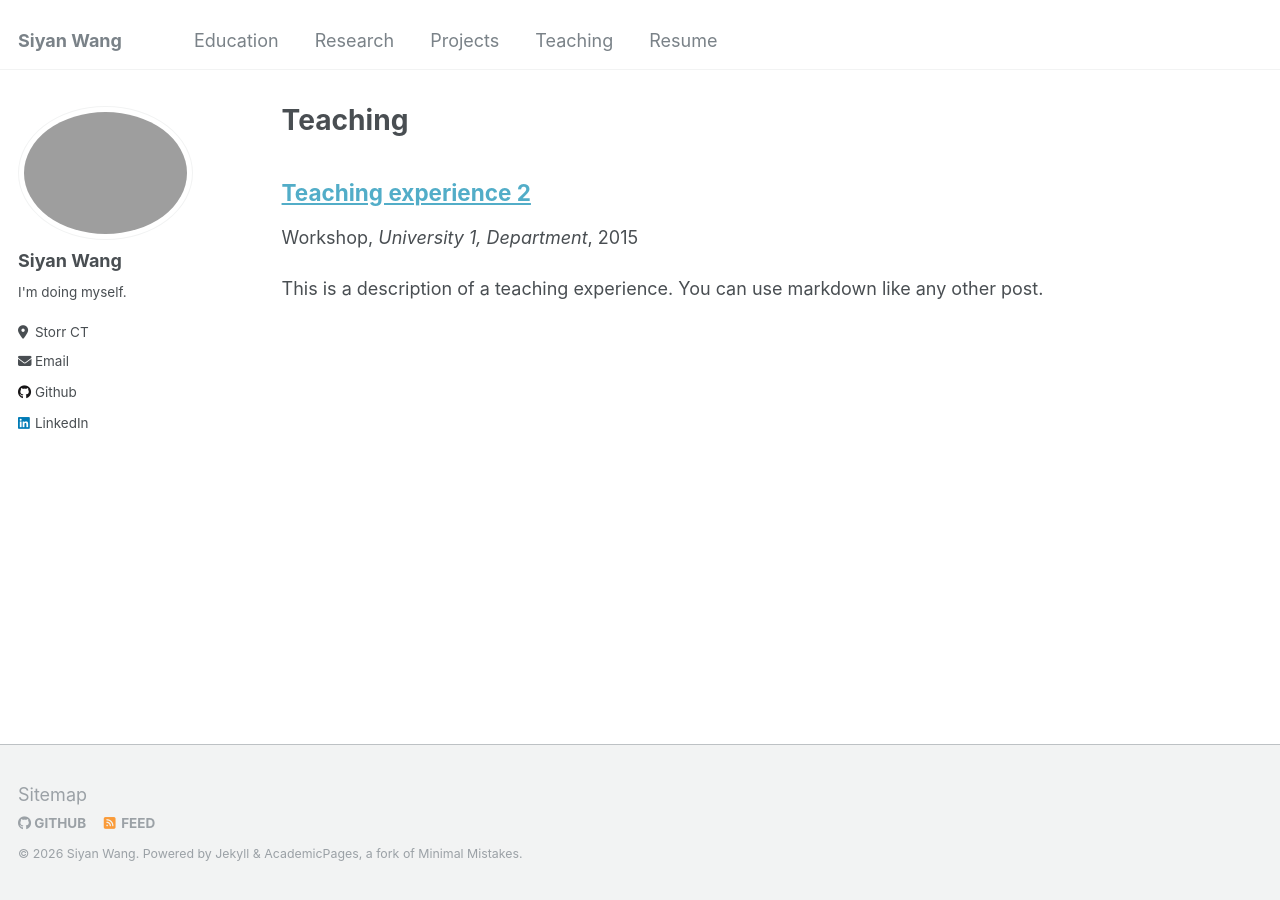
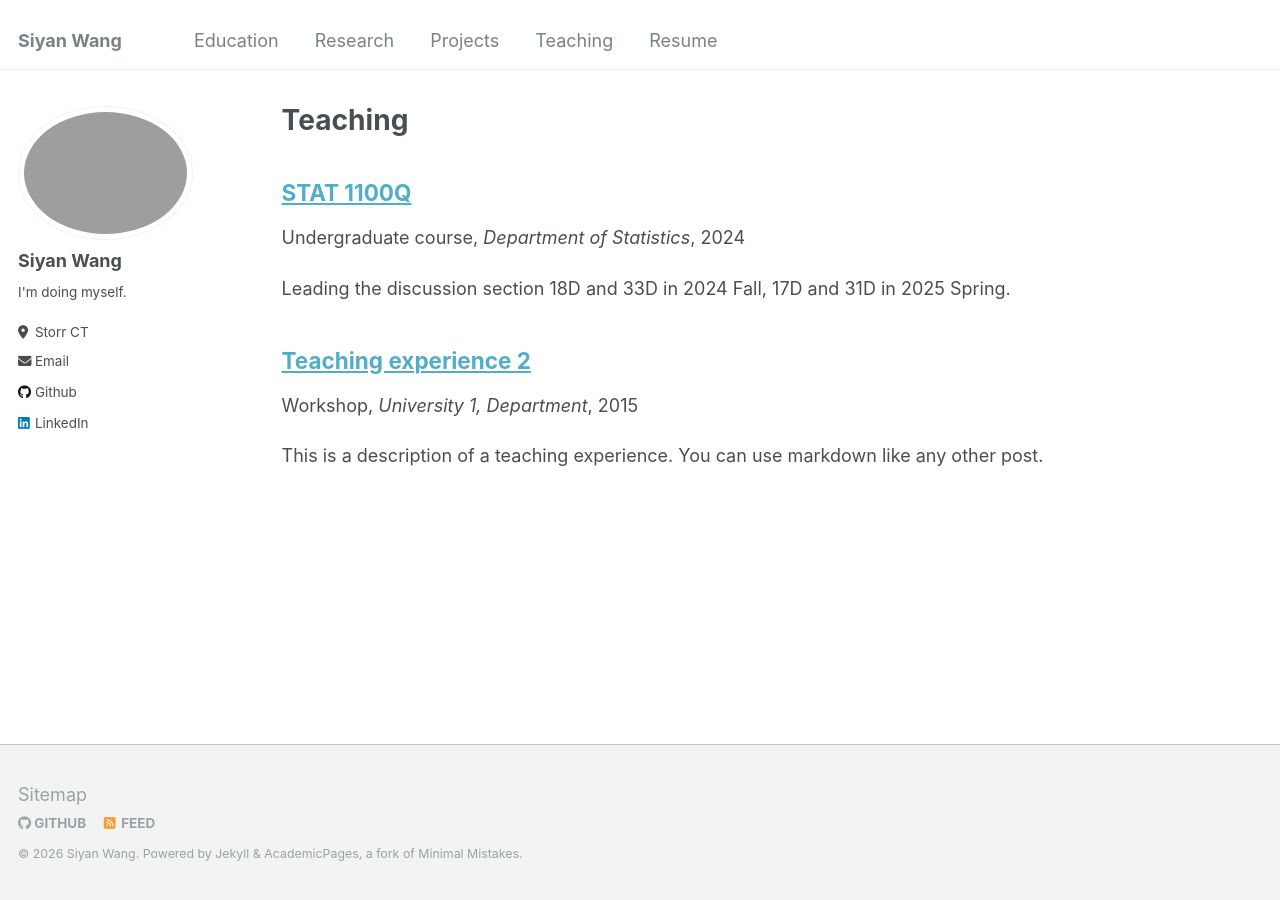
Before and after one commit to siyanwang123/siyanwang123.github.io, a Jekyll site: the page built from _pages/teaching.html, in a window 1280 px wide. Built offline with Jekyll 4.4.1, drawn with Linux system fonts in a browser that asks for light colours; a file with an impossible date is left out.

Commit message:
Update 2014-spring-teaching-1.md

```diff
--- a/_teaching/2014-spring-teaching-1.md
+++ b/_teaching/2014-spring-teaching-1.md
@@ -4,7 +4,7 @@ collection: teaching
 type: "Undergraduate course"
 permalink: https://statistics.uconn.edu/undergraduate/courses/course/STAT/1100Q/
 venue: "Department of Statistics"
-date: AY2024-2025
+date: 2024-01-01
 ---
 
 Leading the discussion section 18D and 33D in 2024 Fall, 17D and 31D in 2025 Spring.
```
